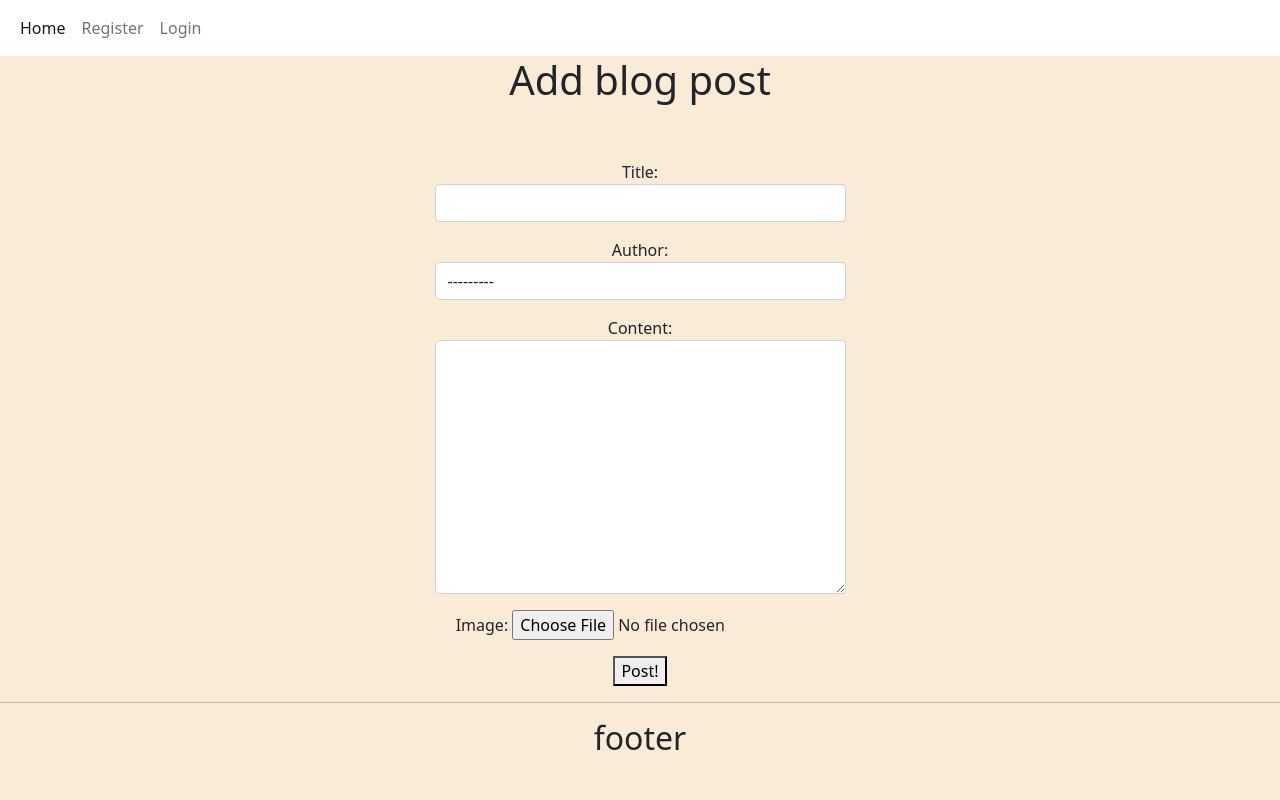
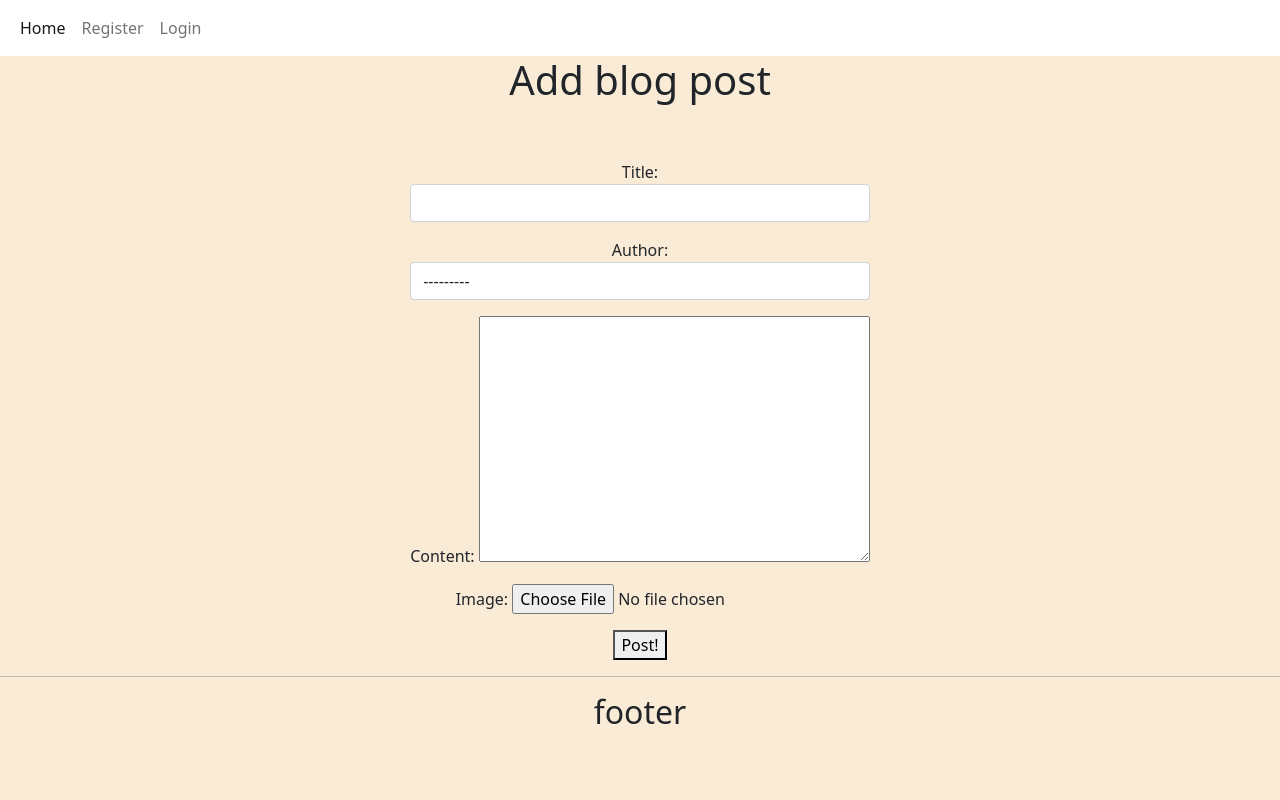
Before and after one commit to Pegrume88/peruse-blog-p4, a Django app: page /add_post/ in a window 1280 px wide. Run offline with Django 3.2, Linux system fonts and the light colour scheme.

Commit message:
added summernot to add post and edit post forms

```diff
--- a/p4blog/forms.py
+++ b/p4blog/forms.py
@@ -1,5 +1,6 @@
 from .models import Comment, Post
 from django import forms
+from django_summernote.widgets import SummernoteWidget, SummernoteInplaceWidget
 
 
 class CommentForm(forms.ModelForm):
@@ -9,6 +10,8 @@ class CommentForm(forms.ModelForm):
 
 
 class PostForm(forms.ModelForm):
+    content = forms.CharField(widget=SummernoteWidget())
+
     class Meta:
         model = Post
         fields = ('title', 'author', 'content', 'featured_image',)
@@ -19,4 +22,5 @@ class PostForm(forms.ModelForm):
             'content': forms.Textarea(attrs={'class': 'form-control'}),
             'featured_image': forms.FileInput(attrs={'class': 'form-control-file'}),
 
+
         }
--- a/p4blog/views.py
+++ b/p4blog/views.py
@@ -2,6 +2,8 @@ from django.shortcuts import render, get_object_or_404
 from django.views import generic, View
 from .models import Post
 from .forms import CommentForm, PostForm
+from django_summernote.widgets import SummernoteWidget, SummernoteInplaceWidget
+
 
 
 class PostList(generic.ListView):
@@ -15,13 +17,16 @@ class AddPostView(generic.CreateView):
     model = Post
     form_class = PostForm
     template_name = 'add_post.html'
+    summernote_fields = 'content'
     # fields = ('title', 'author', 'content', 'featured_image')
 
 
 class EditPostView(generic.UpdateView):
     model = Post
+    form_class = PostForm
     template_name = 'edit_post.html'
-    fields = ('title', 'content', 'featured_image')
+    # fields = ('title', 'content', 'featured_image')
+    summernote_fields = 'content'
 
 
 class PostDetail(View):
--- a/peruse/settings.py
+++ b/peruse/settings.py
@@ -141,6 +141,8 @@ STATIC_ROOT = os.path.join(BASE_DIR, 'staticfiles')
 MEDIA_URL = '/media/'
 DEFAULT_FILE_STORAGE = 'cloudinary_storage.storage.MediaCloudinaryStorage'
 
+SUMMERNOTE_THEME = 'bs4'
+
 # Default primary key field type
 # https://docs.djangoproject.com/en/3.2/ref/settings/#default-auto-field
 
--- a/templates/add_post.html
+++ b/templates/add_post.html
@@ -8,7 +8,7 @@
 
 <br /><br />
 <div class="form">
-    <div class="form-group">
+    <div id="summernote" class="form-group">
         <form method="POST">
 
             {% csrf_token %}
--- a/templates/base.html
+++ b/templates/base.html
@@ -7,8 +7,6 @@
     <title>Peruse</title>
 
     <link rel="preconnect" href="https://fonts.gstatic.com">
-    <link href="https://fonts.googleapis.com/css2?family=Roboto:wght@300&display=swap" rel="stylesheet">
-    <link href="https://fonts.googleapis.com/css2?family=Lato:wght@300;700&display=swap" rel="stylesheet">
     <link rel="stylesheet" href="https://cdnjs.cloudflare.com/ajax/libs/font-awesome/5.15.3/css/all.min.css">
     <meta name="viewport" content="width=device-width, initial-scale=1" />
     <link href="https://cdn.jsdelivr.net/npm/bootstrap@5.0.1/dist/css/bootstrap.min.css" rel="stylesheet"
--- a/templates/post_detail.html
+++ b/templates/post_detail.html
@@ -28,6 +28,7 @@
             <div class="card-body">
                 <p class="card-text ">
                     {{ post.content | safe }}
+
                 </p>
                 <div class="row">
 
```
